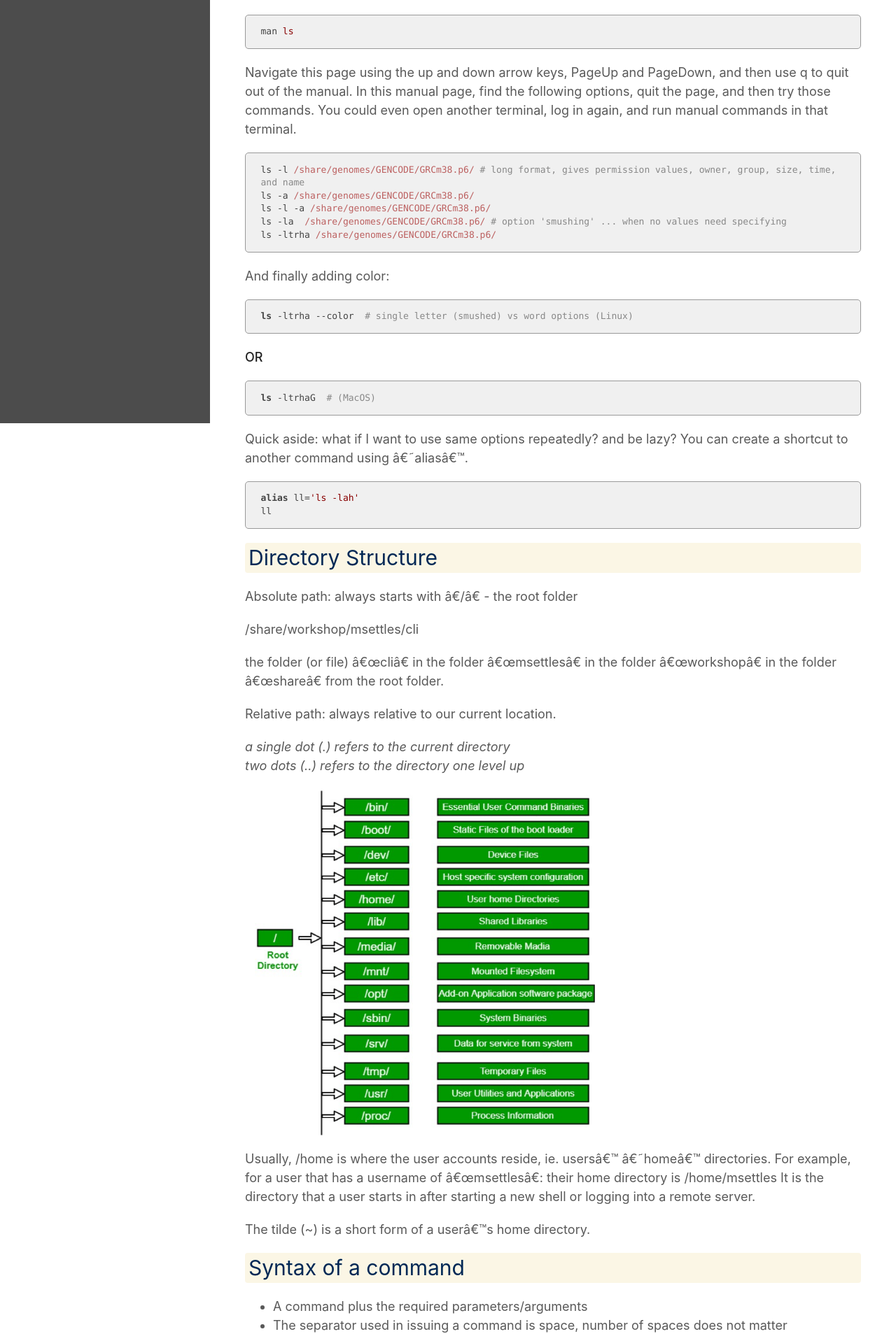
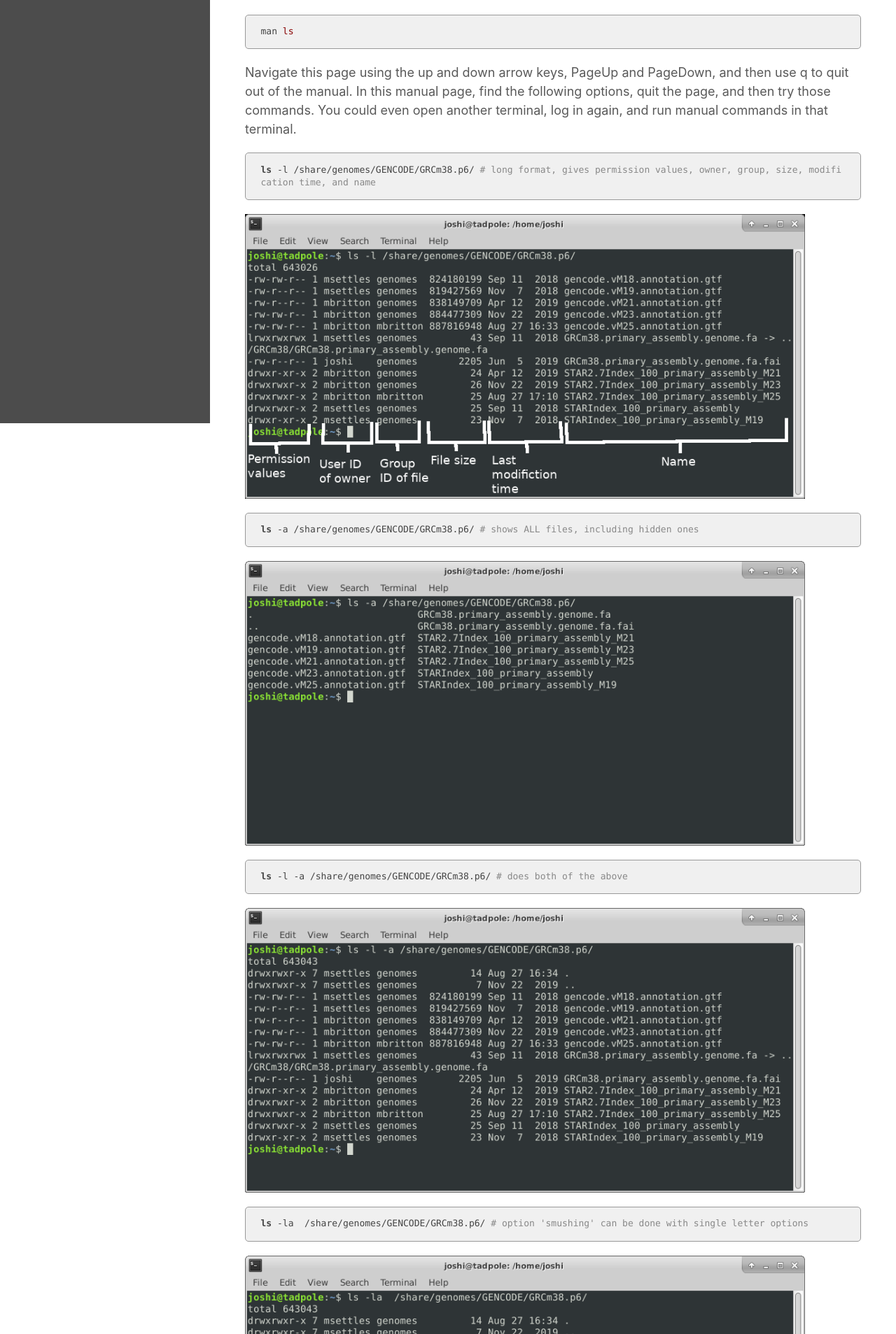
Before and after one commit to ucdavis-bioinformatics-training/2020-Epigenetics_Workshop, a Jekyll site: the page built from prereqs/CLI_Intro/command-line-intro.md, in a window 1280 px wide. Shown: the part 4395-6302 px from the top of the page at 70% size. Built offline with Jekyll 4.4.1, drawn with Linux system fonts in a browser that asks for light colours; our own code applies the rules of GitHub Pages for plain Markdown files; some of the changed text lies outside the part shown.

Commit message:
updating cli intro

```diff
--- a/prereqs/CLI_Intro/command-line-intro.md
+++ b/prereqs/CLI_Intro/command-line-intro.md
@@ -179,19 +179,35 @@ Lists directories and files *recursively*. This will be a very long output, so u
 
 Navigate this page using the up and down arrow keys, PageUp and PageDown, and then use q to quit out of the manual. In this manual page, find the following options, quit the page, and then try those commands. You could even open another terminal, log in again, and run manual commands in that terminal.
 
-    ls -l /share/genomes/GENCODE/GRCm38.p6/ # long format, gives permission values, owner, group, size, time, and name
-    ls -a /share/genomes/GENCODE/GRCm38.p6/
-    ls -l -a /share/genomes/GENCODE/GRCm38.p6/
-    ls -la  /share/genomes/GENCODE/GRCm38.p6/ # option 'smushing' ... when no values need specifying
-    ls -ltrha /share/genomes/GENCODE/GRCm38.p6/
+    ls -l /share/genomes/GENCODE/GRCm38.p6/ # long format, gives permission values, owner, group, size, modification time, and name
 
-And finally adding color:
+<img src="figures/ls1.png" alt="ls1" width="800px"/>
 
-    ls -ltrha --color  # single letter (smushed) vs word options (Linux)
+    ls -a /share/genomes/GENCODE/GRCm38.p6/ # shows ALL files, including hidden ones
+
+<img src="figures/ls2.png" alt="ls2" width="800px"/>
+
+    ls -l -a /share/genomes/GENCODE/GRCm38.p6/ # does both of the above
+
+<img src="figures/ls3.png" alt="ls3" width="800px"/>
+
+    ls -la  /share/genomes/GENCODE/GRCm38.p6/ # option 'smushing' can be done with single letter options
+
+<img src="figures/ls4.png" alt="ls4" width="800px"/>
+
+    ls -ltrha /share/genomes/GENCODE/GRCm38.p6/ # shows all files, long format, in last modified time reverse order, with human readable sizes
+
+<img src="figures/ls5.png" alt="ls5" width="800px"/>
+
+And finally adding color (white for regular files, blue for directories, turquoise for links):
+
+    ls -ltrha --color /share/genomes/GENCODE/GRCm38.p6/ # single letter (smushed) vs word options (Linux)
 
 **OR**
 
-    ls -ltrhaG  # (MacOS)
+    ls -ltrhaG /share/genomes/GENCODE/GRCm38.p6/ # (MacOS)
+
+<img src="figures/ls6.png" alt="ls6" width="800px"/>
 
 
 Quick aside: what if I want to use same options repeatedly? and be lazy? You can create a shortcut to another command using 'alias'.
@@ -387,7 +403,7 @@ submitButton2.addEventListener('click', function() {showResults(myQuestions2, qu
 
 Linux remembers everything you've done (at least in the current shell session), which allows you to pull steps from your history, potentially modify them, and redo them. This can obviously save a lot of time and typing.
 
-The 'head' and 'tail' commands view the first 10 (by default) lines of a file and last 10 lines of a file (type 'man head' or 'man tail' to consult their manuals).
+The 'head' command views the first 10 (by default) lines of a file. The 'tail' commands views the last 10 (by default) lines of a file. Type 'man head' or 'man tail' to consult their manuals.
     <up arrow>  # last command
     <up>  # next-to-last command
     <down>  # last command, again
@@ -650,7 +666,7 @@ myQuestions4 = [
     correctAnswer: "d"
   },
   {
-    question: "Which of the following commands will list all of the txt files in all the 'Genes' directories?",
+    question: "Which of the following commands will list all of the txt files in all the 'Genes' directories underneath the 'Archives' directory?",
     answers: {
       a: "ls PhiX/Illumina/RTA/*o*/Archives/*/*/*.txt",
       b: "ls PhiX/Illumina/RTA/A*/Archives/*/*.txt",
```
Also changed, not shown: other parts of prereqs/CLI_Intro/command-line-intro.md (+3 -3 lines), prereqs/CLI_Intro/figures/ls1.png (added), prereqs/CLI_Intro/figures/ls2.png (added), prereqs/CLI_Intro/figures/ls3.png (added), prereqs/CLI_Intro/figures/ls4.png (added), prereqs/CLI_Intro/figures/ls5.png (added), prereqs/CLI_Intro/figures/ls6.png (added).
